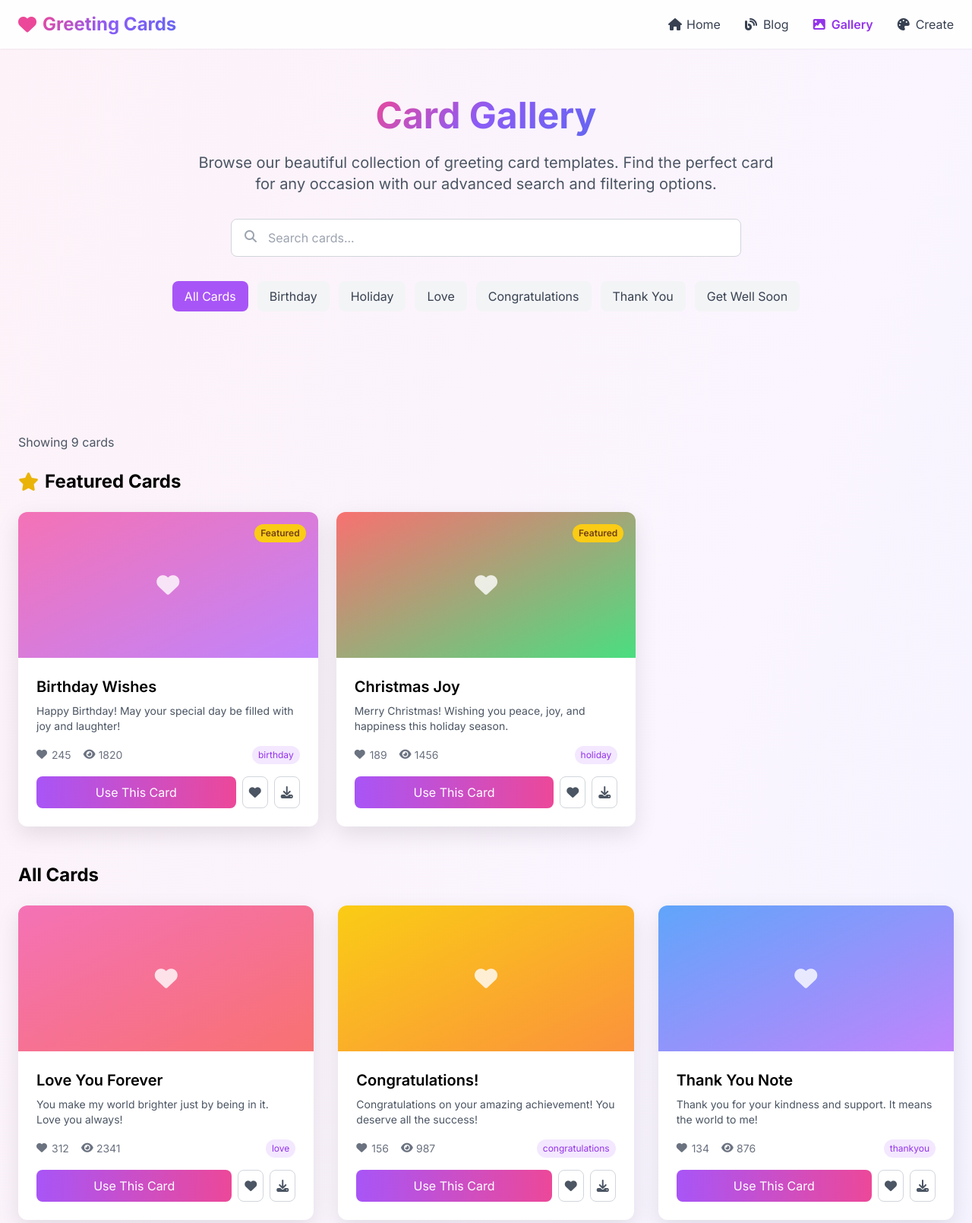
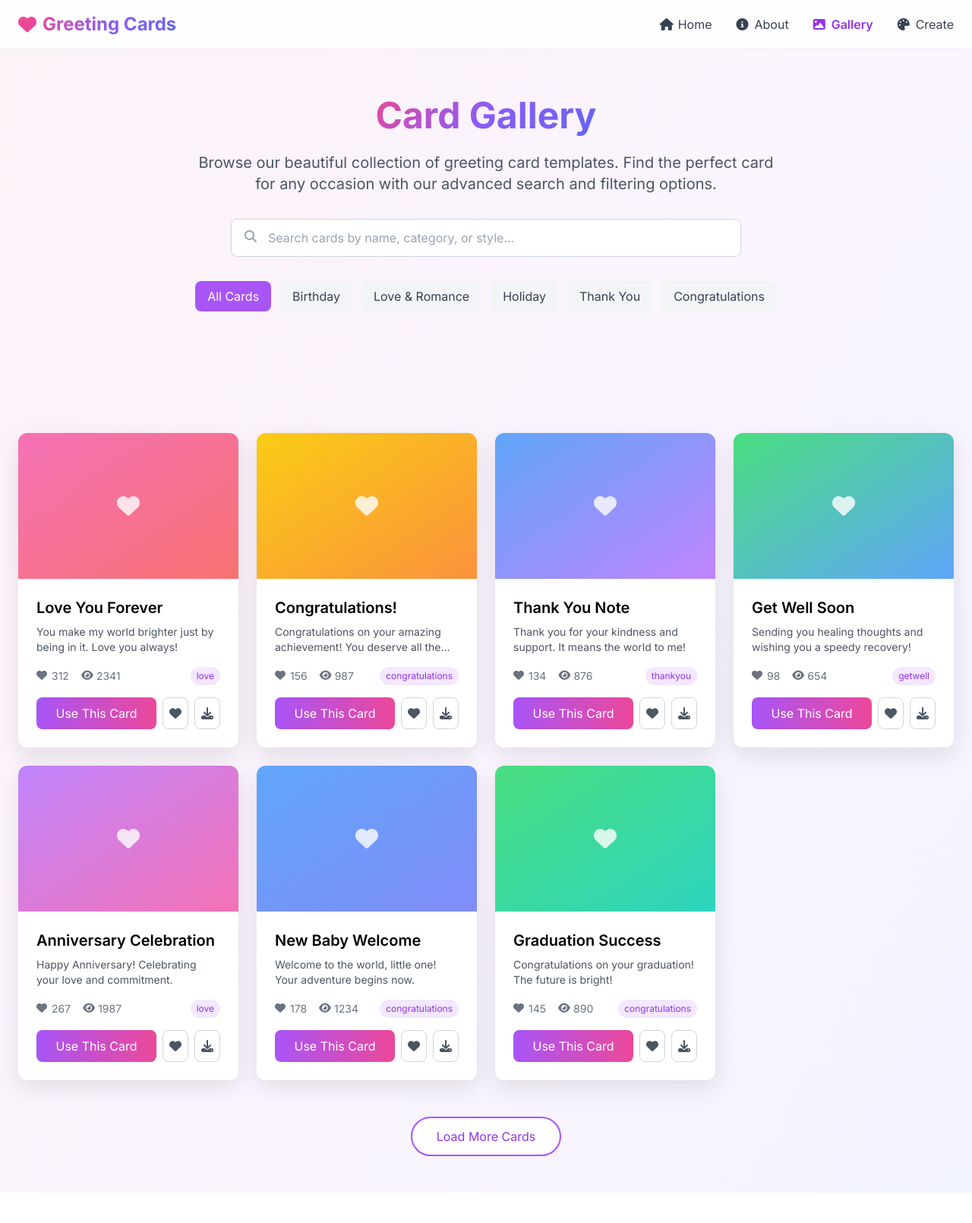
Before and after one commit to Sneha261005/Greeting-Cards, a website: page gallery.html in a window 1280 px wide. Shown: the top 1610 px of the page at 76% size. Drawn offline with nearby package versions, Linux system fonts and the light colour scheme.

Commit message:
Refactor gallery.html for improved layout and features
Updated the gallery.html file to enhance the structure and functionality of the greeting card gallery, including improved search and filtering options.

```diff
--- a/gallery.html
+++ b/gallery.html
@@ -178,8 +178,8 @@
                         <span>Home</span>
                     </a>
                     <a href="blog.html" class="flex items-center space-x-2 text-gray-700 hover:text-purple-600 transition-colors">
-                        <i class="fas fa-blog w-4 h-4"></i>
-                        <span>Blog</span>
+                        <i class="fas fa-info-circle w-4 h-4"></i>
+                        <span>About</span>
                     </a>
                     <a href="gallery.html" class="flex items-center space-x-2 text-purple-600 font-semibold">
                         <i class="fas fa-image w-4 h-4"></i>
@@ -201,7 +201,7 @@
         <div id="mobileMenu" class="hidden md:hidden bg-white border-t">
             <div class="px-6 py-4 space-y-3">
                 <a href="index.html" class="block text-gray-700 hover:text-purple-600">Home</a>
-                <a href="blog.html" class="block text-gray-700 hover:text-purple-600">Blog</a>
+                <a href="blog.html" class="block text-gray-700 hover:text-purple-600">About</a>
                 <a href="gallery.html" class="block text-purple-600 font-semibold">Gallery</a>
                 <a href="editor.html" class="block text-gray-700 hover:text-purple-600">Create</a>
             </div>
@@ -226,8 +226,8 @@
                         <i class="fas fa-search absolute left-4 top-1/2 transform -translate-y-1/2 text-gray-400 w-5 h-5"></i>
                         <input
                             type="text"
-                            id="searchInput"
-                            placeholder="Search cards..."
+                            id="gallerySearch"
+                            placeholder="Search cards by name, category, or style..."
                             onkeyup="searchCards()"
                             class="w-full pl-12 pr-4 py-3 border border-gray-300 rounded-lg focus:outline-none focus:ring-2 focus:ring-purple-500"
                         />
@@ -236,26 +236,23 @@
 
                 <!-- Category Filters -->
                 <div class="flex flex-wrap justify-center gap-3 mb-8" id="categoryFilters">
-                    <button onclick="filterByCategory('all')" data-category="all" class="category-btn px-4 py-2 rounded-lg transition-colors bg-purple-500 text-white">
+                    <button onclick="filterByCategory('all')" class="category-btn px-4 py-2 rounded-lg transition-colors bg-purple-500 text-white">
                         All Cards
                     </button>
-                    <button onclick="filterByCategory('birthday')" data-category="birthday" class="category-btn px-4 py-2 rounded-lg transition-colors bg-gray-100 text-gray-700 hover:bg-gray-200">
+                    <button onclick="filterByCategory('birthday')" class="category-btn px-4 py-2 rounded-lg transition-colors bg-gray-100 text-gray-700 hover:bg-gray-200">
                         Birthday
                     </button>
-                    <button onclick="filterByCategory('holiday')" data-category="holiday" class="category-btn px-4 py-2 rounded-lg transition-colors bg-gray-100 text-gray-700 hover:bg-gray-200">
+                    <button onclick="filterByCategory('love')" class="category-btn px-4 py-2 rounded-lg transition-colors bg-gray-100 text-gray-700 hover:bg-gray-200">
+                        Love & Romance
+                    </button>
+                    <button onclick="filterByCategory('holiday')" class="category-btn px-4 py-2 rounded-lg transition-colors bg-gray-100 text-gray-700 hover:bg-gray-200">
                         Holiday
                     </button>
-                    <button onclick="filterByCategory('love')" data-category="love" class="category-btn px-4 py-2 rounded-lg transition-colors bg-gray-100 text-gray-700 hover:bg-gray-200">
-                        Love
-                    </button>
-                    <button onclick="filterByCategory('congratulations')" data-category="congratulations" class="category-btn px-4 py-2 rounded-lg transition-colors bg-gray-100 text-gray-700 hover:bg-gray-200">
-                        Congratulations
-                    </button>
-                    <button onclick="filterByCategory('thankyou')" data-category="thankyou" class="category-btn px-4 py-2 rounded-lg transition-colors bg-gray-100 text-gray-700 hover:bg-gray-200">
+                    <button onclick="filterByCategory('thank-you')" class="category-btn px-4 py-2 rounded-lg transition-colors bg-gray-100 text-gray-700 hover:bg-gray-200">
                         Thank You
                     </button>
-                    <button onclick="filterByCategory('getwell')" data-category="getwell" class="category-btn px-4 py-2 rounded-lg transition-colors bg-gray-100 text-gray-700 hover:bg-gray-200">
-                        Get Well Soon
+                    <button onclick="filterByCategory('congratulations')" class="category-btn px-4 py-2 rounded-lg transition-colors bg-gray-100 text-gray-700 hover:bg-gray-200">
+                        Congratulations
                     </button>
                 </div>
             </div>
@@ -265,37 +262,15 @@
     <!-- Gallery Grid -->
     <section class="py-12">
         <div class="container mx-auto px-6">
-            <!-- Results Count -->
-            <div class="mb-6">
-                <p class="text-gray-600" id="resultsCount">Showing 0 cards</p>
+            <div class="grid md:grid-cols-2 lg:grid-cols-3 xl:grid-cols-4 gap-6" id="galleryGrid">
+                <!-- Gallery cards will be inserted here by JavaScript -->
             </div>
 
-            <!-- No Results -->
-            <div id="noResults" class="text-center py-12" style="display: none;">
-                <div class="w-24 h-24 bg-gray-100 rounded-full flex items-center justify-center mx-auto mb-4">
-                    <i class="fas fa-search text-gray-400 text-3xl"></i>
-                </div>
-                <h3 class="text-xl font-semibold text-gray-700 mb-2">No cards found</h3>
+            <!-- Empty State -->
+            <div id="emptyState" class="text-center py-12 hidden">
+                <i class="fas fa-search text-6xl text-gray-300 mb-4"></i>
+                <h3 class="text-xl font-semibold text-gray-600 mb-2">No cards found</h3>
                 <p class="text-gray-500">Try adjusting your search or filter criteria</p>
-            </div>
-
-            <!-- Featured Cards -->
-            <div id="featuredSection" class="mb-12" style="display: none;">
-                <h2 class="text-2xl font-bold mb-6 flex items-center gap-2">
-                    <i class="fas fa-star text-yellow-500"></i>
-                    Featured Cards
-                </h2>
-                <div class="grid md:grid-cols-2 lg:grid-cols-3 gap-6" id="featuredCards">
-                    <!-- Featured cards will be inserted here -->
-                </div>
-            </div>
-
-            <!-- All Cards -->
-            <div id="allCardsSection">
-                <h2 class="text-2xl font-bold mb-6">All Cards</h2>
-                <div class="grid md:grid-cols-2 lg:grid-cols-3 gap-8" id="galleryGrid">
-                    <!-- Gallery cards will be inserted here -->
-                </div>
             </div>
 
             <!-- Load More Button -->
@@ -307,29 +282,13 @@
         </div>
     </section>
 
-    <!-- Featured Cards Section -->
+    <!-- Newsletter Section -->
     <section class="py-16 bg-white">
         <div class="container mx-auto px-6">
-            <div class="text-center mb-12">
-                <h2 class="text-3xl font-bold mb-4 gradient-text">Featured Cards</h2>
-                <p class="text-gray-600 max-w-2xl mx-auto">
-                    Hand-picked selection of our most popular and creative greeting card designs
-                </p>
-            </div>
-
-            <div class="grid md:grid-cols-2 lg:grid-cols-3 gap-8">
-                <!-- Featured cards will be inserted here -->
-            </div>
-        </div>
-    </section>
-
-    <!-- Newsletter Section -->
-    <section class="py-16">
-        <div class="container mx-auto px-6">
-            <div class="max-w-2xl mx-auto text-center bg-white rounded-2xl p-12 shadow-lg">
+            <div class="max-w-2xl mx-auto text-center">
                 <h2 class="text-3xl font-bold mb-4 gradient-text">Get Inspired</h2>
                 <p class="text-gray-600 mb-8">
-                    Sign up for our newsletter to receive the latest greeting card trends, exclusive templates, and creative tips delivered to your inbox.
+                    Receive weekly design inspiration and exclusive card templates delivered to your inbox
                 </p>
                 <div class="flex flex-col sm:flex-row gap-4 max-w-md mx-auto">
                     <input
@@ -363,7 +322,7 @@
                     <h4 class="font-semibold mb-4">Quick Links</h4>
                     <ul class="space-y-2 text-gray-400">
                         <li><a href="index.html" class="hover:text-white transition-colors">Home</a></li>
-                        <li><a href="blog.html" class="hover:text-white transition-colors">Blog</a></li>
+                        <li><a href="blog.html" class="hover:text-white transition-colors">About</a></li>
                         <li><a href="gallery.html" class="hover:text-white transition-colors">Gallery</a></li>
                         <li><a href="editor.html" class="hover:text-white transition-colors">Create</a></li>
                     </ul>
```
